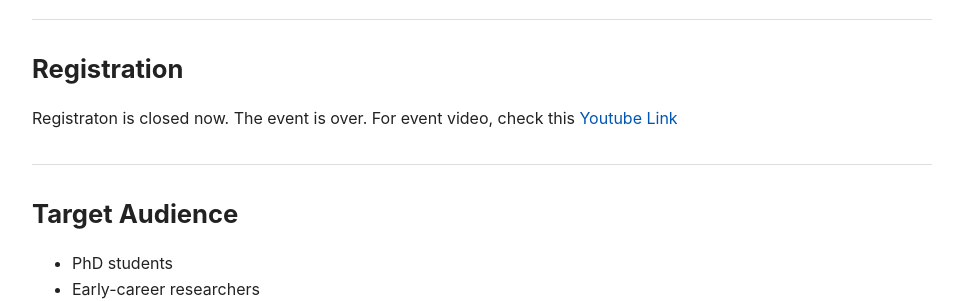
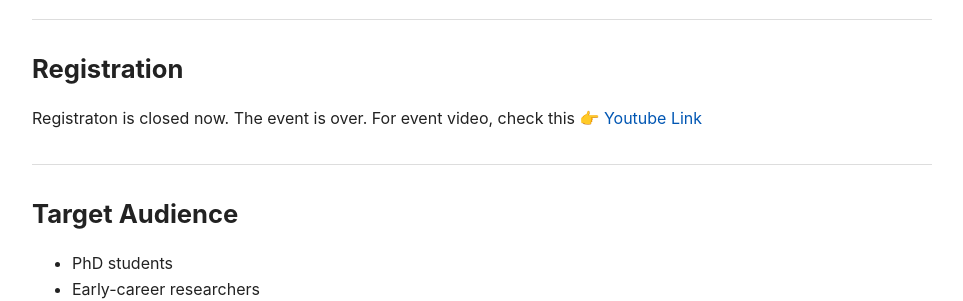
Before and after one commit to indianastronomers/indianastronomers.github.io, a Jekyll site: the page built from events/2026-01-15-workshop-topcat.md, in a window 1280 px wide and 900 px high, scrolled down 1489 px. Shown: the part 152-453 px from the top of the window, without its empty margins (158-1121 px from the left). Built offline with Jekyll 4.4.1, drawn with Linux system fonts in a browser that asks for light colours.

```diff
--- a/events/2026-01-15-workshop-topcat.md
+++ b/events/2026-01-15-workshop-topcat.md
@@ -93,7 +93,7 @@ Online
 
 ## Registration
 
-Registraton is closed now. The event is over. For event video, check this [Youtube Link](https://www.youtube.com/watch?v=KtC6_dGGfUc)
+Registraton is closed now. The event is over. For event video, check this 👉 [Youtube Link](https://www.youtube.com/watch?v=KtC6_dGGfUc)
 
 ---
 
```
